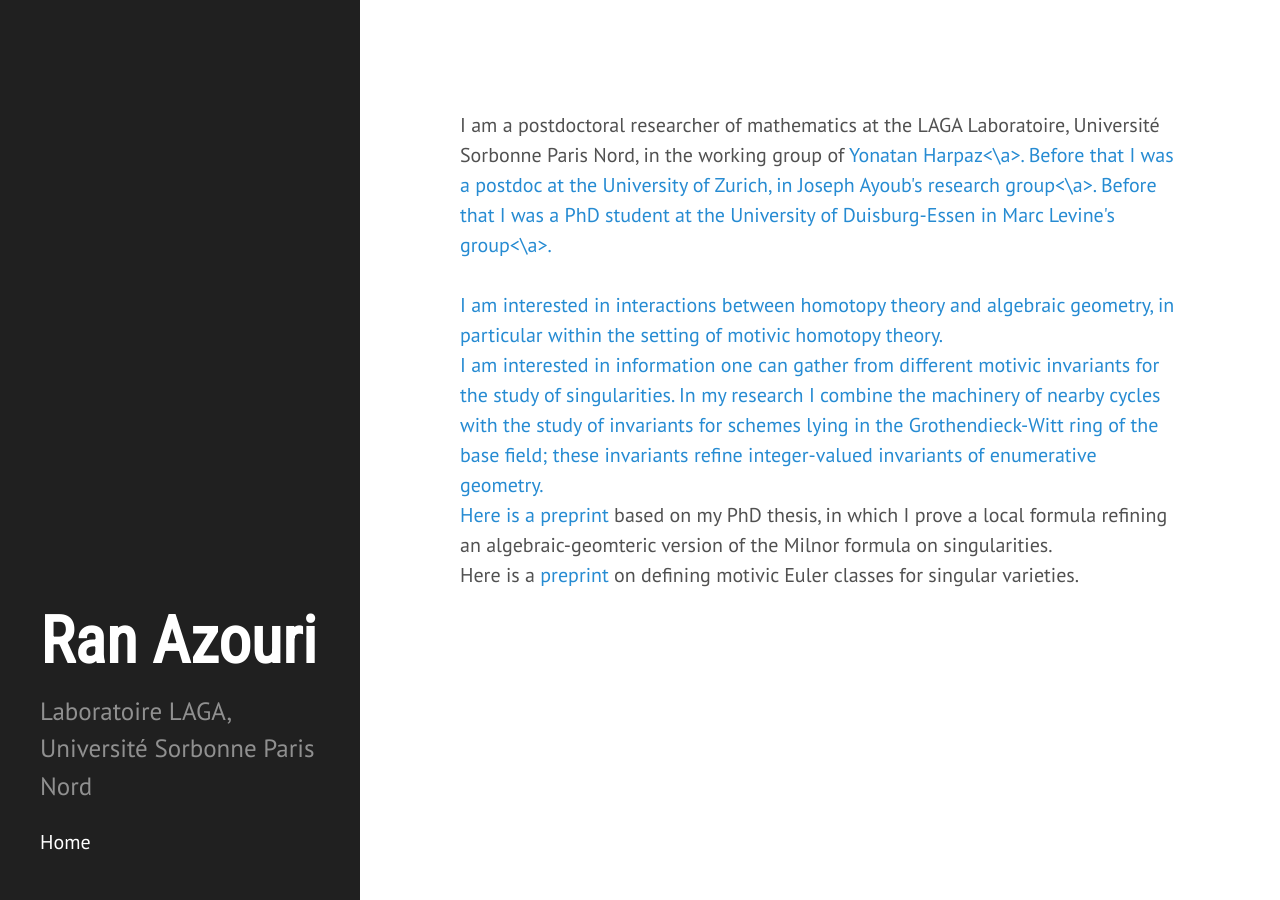
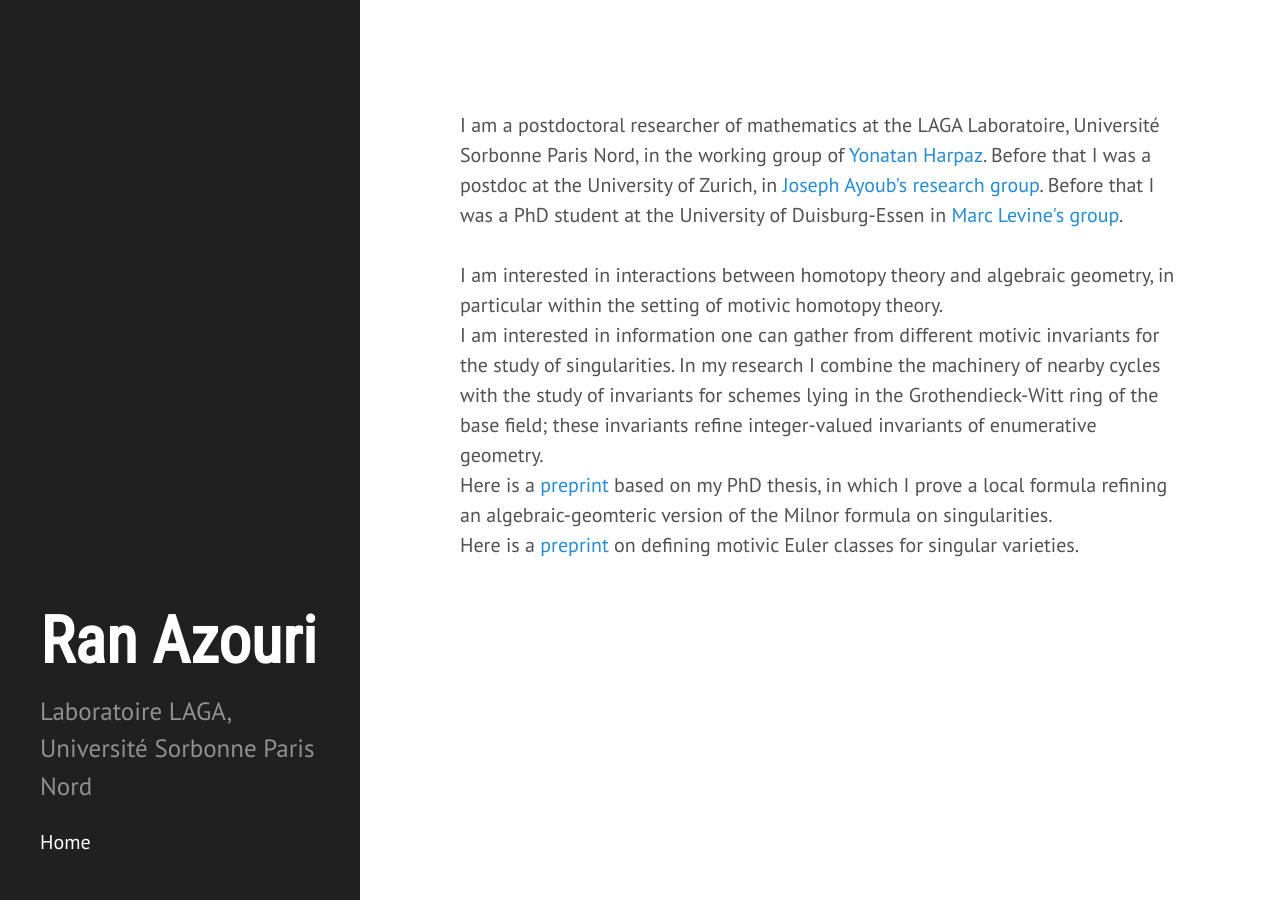
Before and after one commit to ransass/ransass.github.io, a Jekyll site: the page built from index.html, in a window 1280 px wide. Built offline with Jekyll 4.4.1, drawn with Linux system fonts in a browser that asks for light colours; some web fonts are replaced; the list of posts is cut into pages by our own code; part of the change alters nothing that is shown.

```diff
--- a/index.html
+++ b/index.html
@@ -4,8 +4,8 @@ title: Home
 ---
 
 <br/>
-I am a postdoctoral researcher of mathematics at the LAGA Laboratoire, Université Sorbonne Paris Nord, in the working group of <a href=https://www.math.univ-paris13.fr/~harpaz/">Yonatan Harpaz<\a>.
-Before that I was a postdoc at the University of Zurich, in <a href=http://user.math.uzh.ch/ayoub/>Joseph Ayoub's research group<\a>. Before that I was a PhD student at the University of Duisburg-Essen in <a href=https://www.esaga.uni-due.de/ag/levine/members/>Marc Levine's group<\a>.  <br/>
+I am a postdoctoral researcher of mathematics at the LAGA Laboratoire, Université Sorbonne Paris Nord, in the working group of <a href=https://www.math.univ-paris13.fr/~harpaz/">Yonatan Harpaz</a>.
+Before that I was a postdoc at the University of Zurich, in <a href=http://user.math.uzh.ch/ayoub/>Joseph Ayoub's research group</a>. Before that I was a PhD student at the University of Duisburg-Essen in <a href=https://www.esaga.uni-due.de/ag/levine/members/>Marc Levine's group</a>.  <br/>
 <br/>
 I am interested in interactions between homotopy theory and algebraic geometry, in particular within the setting of motivic homotopy theory. <br/>
 I am interested in information one can gather from different motivic invariants for the study of singularities.
```
